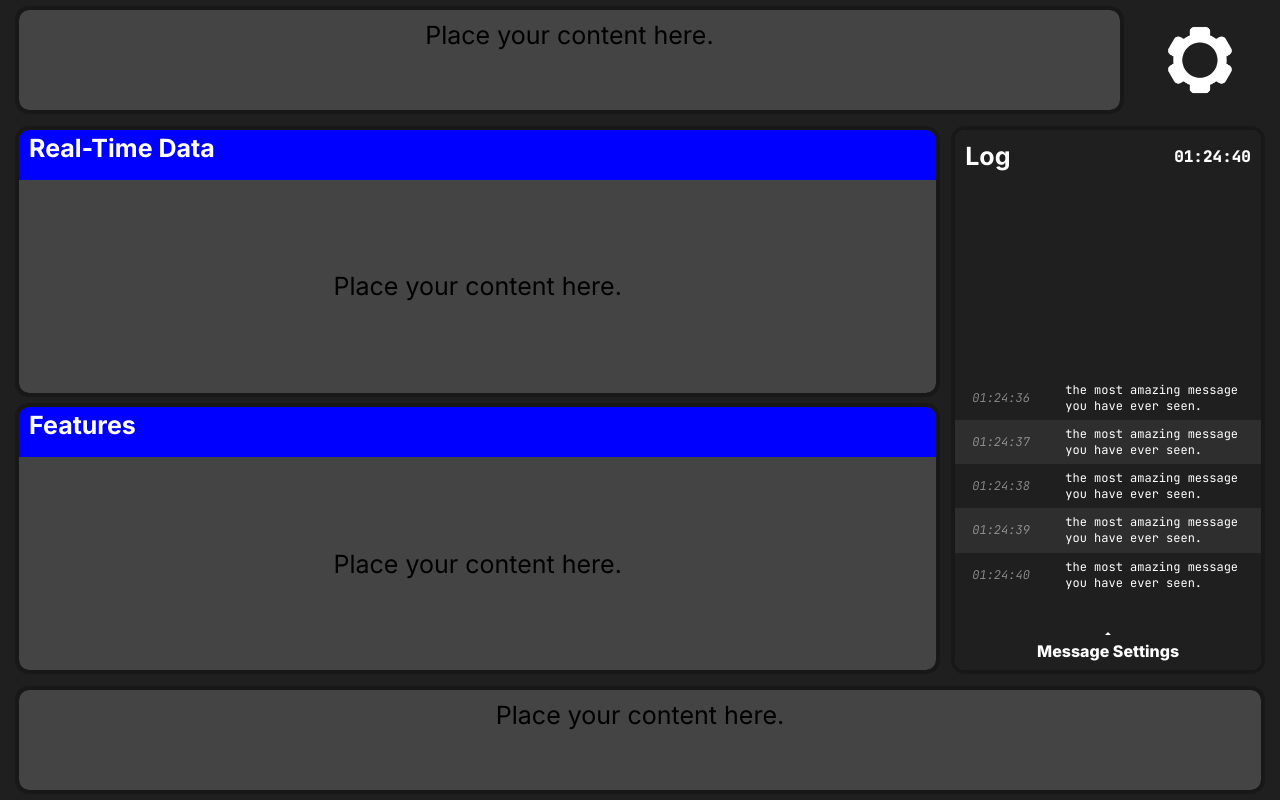
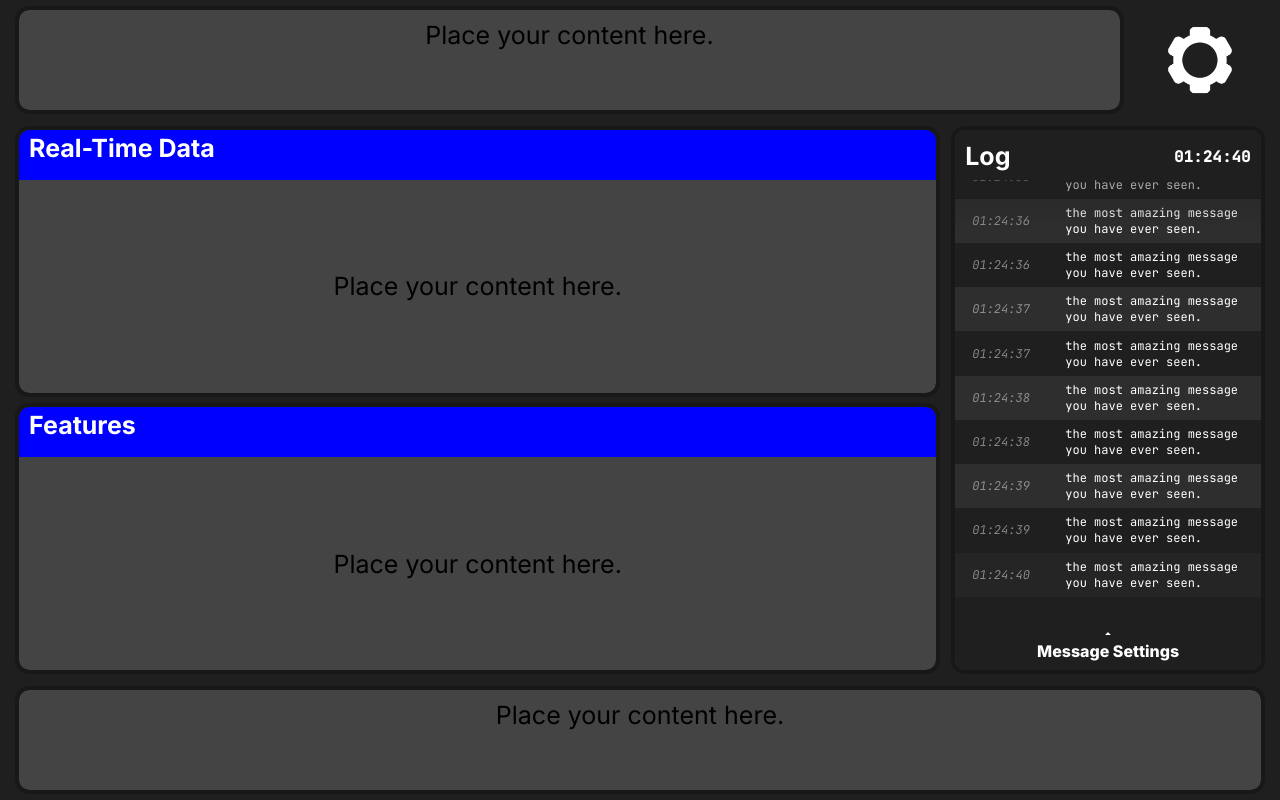
Before and after one commit to CameronD35/COC-ATLAS_WebInterface, a plain HTML site: page RSX-Web-Interface/index.html in a window 1280 px wide. Drawn offline with nearby package versions, Linux system fonts and the light colour scheme.

Commit message:
Added auto-scroll setting and added shadow to the bottom of the log when the last message is not shown (indicates the user can scroll down).

```diff
--- a/RSX-Web-Interface/Website-Files/index.js
+++ b/RSX-Web-Interface/Website-Files/index.js
@@ -418,7 +418,8 @@ function createLogSection(parent=document.getElementById('contentContainer4')){
     let timeText = createHTMLChildElement(timeContainer, 'div', 'timeText', 'hello');
 
 
-    let logShadowContainer = createHTMLChildElement(parent, 'div', 'logShadowContainer');
+    let topLogShadowContainer = createHTMLChildElement(parent, 'div', 'topLogShadowContainer');
+    let bottomLogShadowContainer = createHTMLChildElement(parent, 'div', 'bottomLogShadowContainer');
 
 
     let chatOverheadContainer = createHTMLChildElement(parent, 'div', 'chatOverheadContainer');
@@ -436,18 +437,18 @@ function createLogSection(parent=document.getElementById('contentContainer4')){
 
     let messageSettings = createHTMLChildElement(messageSettingsContainer, 'div', 'messageSettings');
 
-    createMessageSetting('Lit title');
+    createMessageSetting('Auto-Scroll', true);
     detectClickOnMessageSettings();
 
     setInterval(() => {
         let currentTime = getTime();
         timeText.textContent = currentTime;
         pushChatToLog(getTime(), 'the most amazing message you have ever seen.');
-    }, 1000)
+    }, 500)
 
     function detectClickOnMessageSettings(){
 
-        messageSettingsContainer.addEventListener('click', (event) => {
+        messageSettingsButtonContainer.addEventListener('click', (event) => {
 
             if(messageSettings.style.transform != 'scaleY(1)'){
 
@@ -493,8 +494,36 @@ function createLogSection(parent=document.getElementById('contentContainer4')){
         let message = createHTMLChildElement(messageBox, 'span', 'message', msg);
 
 
+        let topShadow = document.getElementById('topLogShadowContainer');
+        let bottomShadow = document.getElementById('bottomLogShadowContainer');
+
+
+        // If the user has auto-scroll on, it will bring the user to the most recent message when added, otherwise it will do nothing.
         if(logAutoScroll){
             chatOverheadContainer.scrollTop = chatOverheadContainer.scrollHeight;
+        }
+
+        // This sequence of if/else statements shows a shadow on the top if the enterity of the first message added is not located within the message container
+        // It also shows a shadow on the bottom if the enterity of the last message added is not located in the message container
+
+        if(chatOverheadContainer.scrollHeight > chatOverheadContainer.clientHeight && chatOverheadContainer.scrollTop != 0){
+
+            topLogShadowContainer.style.opacity = 1;
+
+        } else {
+
+            topLogShadowContainer.style.opacity = 0;
+
+        }
+
+        if (chatOverheadContainer.scrollHeight > chatOverheadContainer.clientHeight && chatOverheadContainer.scrollTop != (chatOverheadContainer.scrollHeight - chatOverheadContainer.clientHeight)){
+
+            bottomLogShadowContainer.style.opacity = 1;
+
+        } else {
+
+            bottomLogShadowContainer.style.opacity = 0;
+
         }
 
         if(error){
@@ -519,19 +548,32 @@ function createLogSection(parent=document.getElementById('contentContainer4')){
 
     }
 
-    function createMessageSetting(settingTitle){
+    function createMessageSetting(settingTitle, setDefaultToTrue){
         let singleMessageSetting = createHTMLChildElement(messageSettings, 'div', 'singleMessageSetting', null, `${settingTitle.substring(0,3)}Setting`);
 
         let settingInput = createHTMLChildElement(singleMessageSetting, 'input', 'singleMessageSettingInput', null, `${settingTitle.substring(0,3)}SettingInput`);
         settingInput.type = 'checkbox';
+        if (setDefaultToTrue){ settingInput.checked= 'true'}
         let settingLabel = createHTMLChildElement(singleMessageSetting, 'label', 'singleMessageSettingLabel', settingTitle, `${settingTitle.substring(0,3)}SettingLabel`);
+
+        setupMessageSetting(singleMessageSetting, true, () => {logAutoScroll = !logAutoScroll; console.log(logAutoScroll)}, () => {logAutoScroll = !logAutoScroll});
     }
+
+
+    // Sets up a setting for the log section
+    /**
+    * @param {object} element - The DOM element associated with the setting input
+    * @param {boolean} isToggle - Set to true if your setting simply turns something on/off, allows author to bypass having an off function
+    * @param {function} settingOnFunction - a function to execute if the checkboxed goes from unchecked to checked
+    * @param {function} settingOffFunction - a function to execute if the checkboxed goes from checked to unchecked
+    */
 
     function setupMessageSetting(element, isToggle, settingOnFunction, settingOffFunction){
         element.addEventListener('input', () => {
 
             if(isToggle){
                 settingOnFunction();
+                return;
             }
 
             if(element.checked){
--- a/RSX-Web-Interface/Website-Files/style.css
+++ b/RSX-Web-Interface/Website-Files/style.css
@@ -314,13 +314,25 @@ body{
 
 /* LOG */
 
-.logShadowContainer{
+.topLogShadowContainer{
     position: absolute;
     width: 100%;
     height: 10%;
     top: 0;
     background-color: var(--secondaryColor);
     mask-image: linear-gradient(rgba(0, 0, 0, 1) 5%, rgba(0, 0, 0, 0));
+    -webkit-mask-image:-webkit-linear-gradient(rgba(0, 0, 0, 1) 5%, rgba(0, 0, 0, 0));
+    z-index: 1;
+}
+
+.bottomLogShadowContainer{
+    position: absolute;
+    width: 100%;
+    height: 10%;
+    bottom: 15%;
+    background-color: var(--secondaryColor);
+    mask-image: linear-gradient(rgba(0, 0, 0, 1) 5%, rgba(0, 0, 0, 0));
+    -webkit-mask-image:-webkit-linear-gradient(rgba(0, 0, 0, 0) 5%, rgba(0, 0, 0, 1));
     z-index: 1;
 }
 
```
